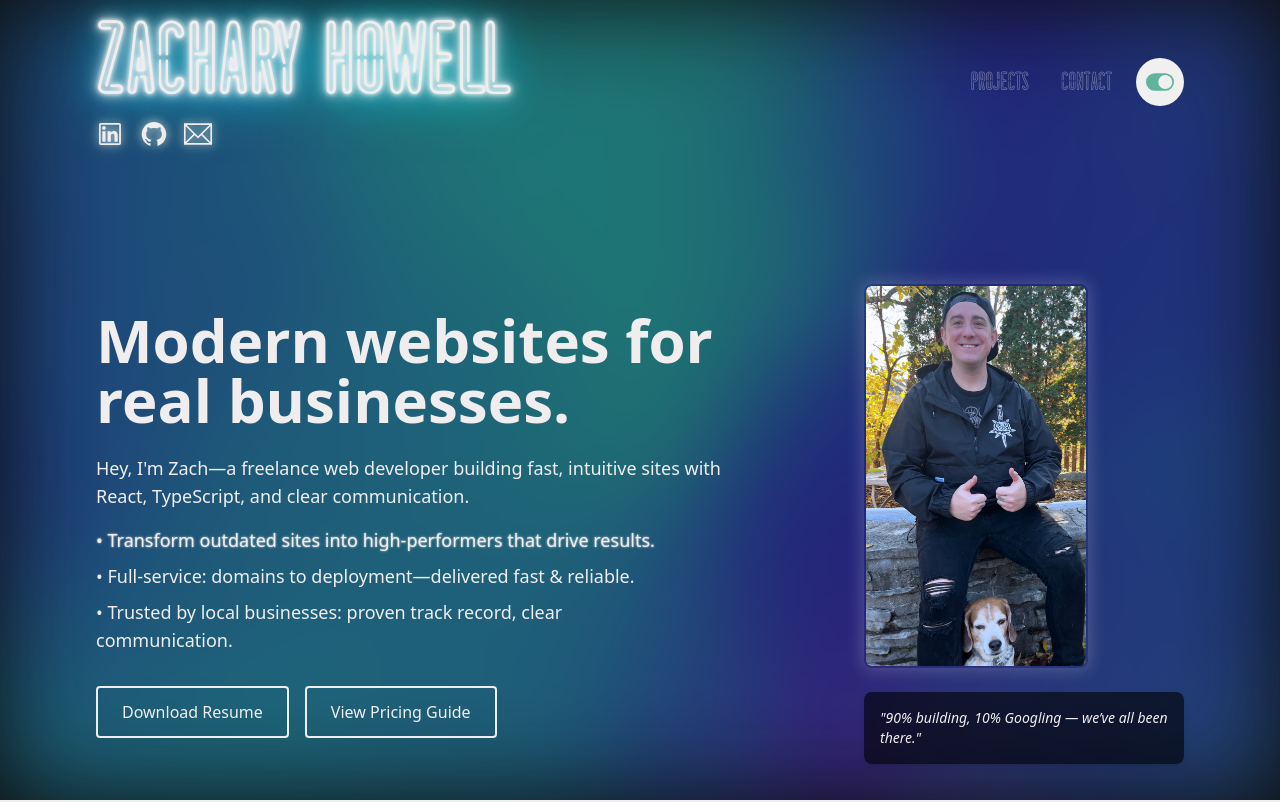
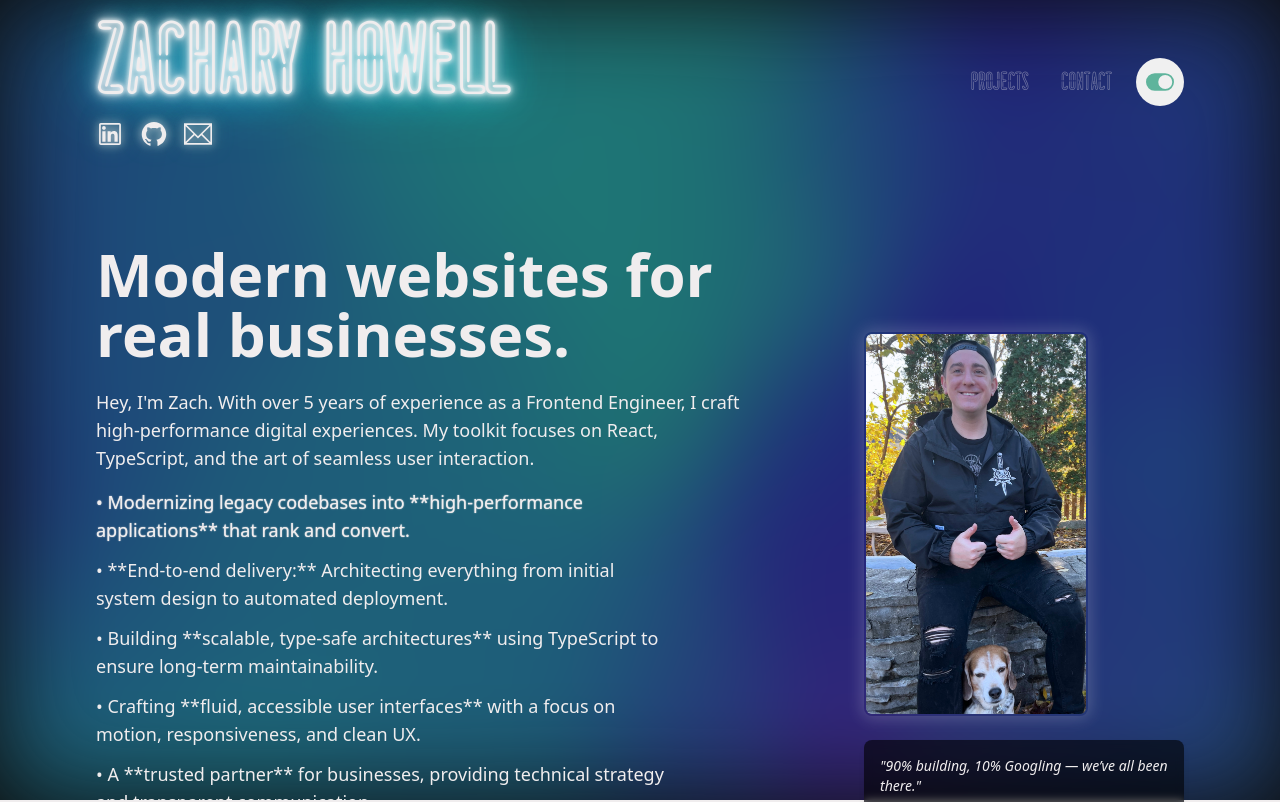
Before and after one commit to ZachAH/Portfolio_2025, a React (Vite) app: page / in a window 1280 px wide. Shown: the top 802 px of the page. Built offline with nearby package versions, Linux system fonts and the light colour scheme.

Commit message:
updated bullet points

```diff
--- a/src/components/hero.jsx
+++ b/src/components/hero.jsx
@@ -18,18 +18,18 @@ export default function Hero() {
             {
                 opacity: 1,
                 y: 0,
-                duration: 0.6,
-                stagger: 0.2,
-                ease: "power2.out",
+                duration: 0.8,
+                stagger: 0.4,
+                ease: "power3.out",
                 scrollTrigger: {
                     trigger: ".hero-bullets",
-                    start: "top 80%",
+                    start: "top 85%",
                 },
                 onStart: () => {
                     gsap.to(bulletRefs.current, {
                         textShadow: "0 0 20px currentColor, 0 0 40px teal",
-                        duration: 0.3,
-                        stagger: 0.1,
+                        duration: 0.5,
+                        stagger: 0.4,
                         yoyo: true,
                         repeat: 1
                     });
@@ -48,12 +48,32 @@ export default function Hero() {
                     </h1>
                 </header>
                 <p className="text-lg text-offWhite mb-4" role="doc-subtitle">
-                    Hey, I'm Zach—a freelance web developer building fast, intuitive sites with React, TypeScript, and clear communication.
-                </p>
-                <ul className="hero-bullets text-lg text-offWhite mb-8 space-y-2 max-w-xl list-none">
-                    <li ref={el => (bulletRefs.current[0] = el)}>• Transform outdated sites into high-performers that drive results.</li>
-                    <li ref={el => (bulletRefs.current[1] = el)}>• Full-service: domains to deployment—delivered fast & reliable.</li>
-                    <li ref={el => (bulletRefs.current[2] = el)}>• Trusted by local businesses: proven track record, clear communication.</li>
+                    Hey, I'm Zach. With over 5 years of experience as a Frontend Engineer, I craft high-performance digital experiences. My toolkit focuses on React, TypeScript, and the art of seamless user interaction.                </p>
+                <ul className="hero-bullets text-lg text-offWhite mb-8 space-y-3 max-w-xl list-none">
+                    {/* 1. The "Performance" Bullet (Reworded) */}
+                    <li ref={el => (bulletRefs.current[0] = el)}>
+                        • Modernizing legacy codebases into **high-performance applications** that rank and convert.
+                    </li>
+
+                    {/* 2. The "Full-Cycle" Bullet (Reworded) */}
+                    <li ref={el => (bulletRefs.current[1] = el)}>
+                        • **End-to-end delivery:** Architecting everything from initial system design to automated deployment.
+                    </li>
+
+                    {/* 3. The "New" Technical Bullet (Engineering Depth) */}
+                    <li ref={el => (bulletRefs.current[2] = el)}>
+                        • Building **scalable, type-safe architectures** using TypeScript to ensure long-term maintainability.
+                    </li>
+
+                    {/* 4. The "New" User Experience Bullet (UX/UI Polish) */}
+                    <li ref={el => (bulletRefs.current[3] = el)}>
+                        • Crafting **fluid, accessible user interfaces** with a focus on motion, responsiveness, and clean UX.
+                    </li>
+
+                    {/* 5. The "Trust" Bullet (Reworded) */}
+                    <li ref={el => (bulletRefs.current[4] = el)}>
+                        • A **trusted partner** for businesses, providing technical strategy and transparent communication.
+                    </li>
                 </ul>
                 {/* --- BUTTONS CONTAINER --- */}
                 <div className="flex flex-col sm:flex-row gap-4 justify-center md:justify-start">
```
